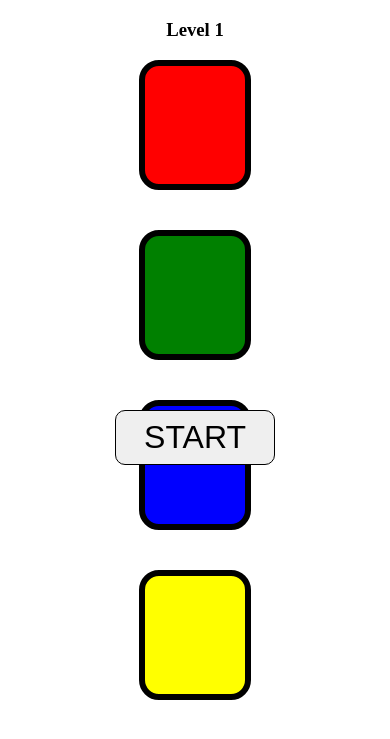
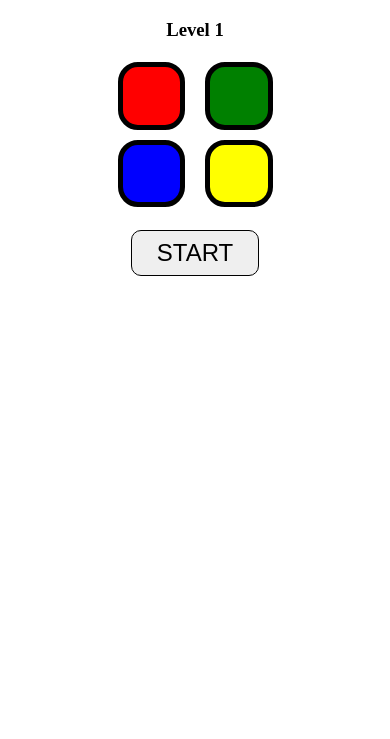
Before and after one commit to Abhirox12/Simon-game, a plain HTML site: page index.html in a window 390 px wide. Shown: the part 61-800 px from the top of the page. Drawn offline with Linux system fonts and the light colour scheme.

Commit message:
added responsiveness to the page

```diff
--- a/index.html
+++ b/index.html
@@ -1,19 +1,25 @@
 <!DOCTYPE html>
 <html lang="en">
+
 <head>
     <meta charset="UTF-8">
     <meta name="viewport" content="width=device-width, initial-scale=1.0">
     <title>Simon game</title>
     <link rel="stylesheet" href="simon.css">
 </head>
+
 <body>
     <h1>Simon Game</h1>
     <h3>Level 1</h3>
     <div class="boxes">
-        <button class="box red"></button>
-        <button class="box green"></button>
-        <button class="box blue"></button>
-        <button class="box yellow"></button>
+        <div class="row">
+            <button class="box red"></button>
+            <button class="box green"></button>
+        </div>
+        <div class="row">
+            <button class="box blue"></button>
+            <button class="box yellow"></button>
+        </div>
     </div>
     <div class="bt">
 
@@ -26,4 +32,5 @@
     </div>
     <script src="simon.js"></script>
 </body>
+
 </html>
--- a/simon.css
+++ b/simon.css
@@ -1,13 +1,23 @@
+body{
+    margin: 0px;
+}
 .boxes {
     width: 30%;
-    height: 300px;
+    height: clamp(150px,20vw,300px);
     margin-left: 35%;
     display: flex;
-    flex-wrap: wrap;
+    flex-direction: column;
     justify-content: center;
     align-items: center;
-    gap: 40px;
     /* border: 2px solid black; */
+    gap: 10px;
+}
+
+.row {
+    height: 45%;
+    gap: 20px;
+
+    display: flex;
 }
 
 h1,
@@ -16,9 +26,11 @@ h3 {
 }
 
 .box {
-    height: 130px;
-    width: 130px;
-    border: 6px solid black;
+    height: 100%;
+    aspect-ratio: 1 / 1;
+    /* height: 100px;
+    width: 100px; */
+    border: 5px solid black;
     border-radius: 20px;
 }
 
@@ -26,10 +38,12 @@ h3 {
     background-color: red;
 
 }
-.animation{
+
+.animation {
     animation: Animate 250ms linear 0ms 1 normal backwards;
 }
-.LosingAnimation{
+
+.LosingAnimation {
     animation: LosingAnimation 1000ms linear 0ms 1 normal backwards;
 }
 
@@ -44,67 +58,91 @@ h3 {
 .yellow {
     background-color: yellow
 }
-@keyframes Animate{
-    0%{
+
+@keyframes Animate {
+    0% {
         /* background-color: green; */
     }
-     20%{
+
+    20% {
         background-color: white;
-        border:6px solid purple;
+        border: 6px solid purple;
     }
-    80%{
+
+    80% {
         background-color: white;
-        border:6px solid green;
+        border: 6px solid green;
     }
-    100%{
+
+    100% {
         /* background-color: green; */
     }
 
 }
-@keyframes LosingAnimation{
-    0%{
+
+@keyframes LosingAnimation {
+    0% {
         background-color: white;
     }
-    16%{
+
+    16% {
         background-color: red;
     }
-    32%{
-        background-color: white ;
+
+    32% {
+        background-color: white;
     }
-    49%{
+
+    49% {
         background-color: red;
     }
-    63%{
+
+    63% {
         background-color: white;
     }
-    81%{
+
+    81% {
         background-color: red;
     }
-    100%{
+
+    100% {
         background-color: white;
     }
 }
 
-.bt
-{
+.bt {
     position: relative;
-    top:50px;
+    top: 20px;
     display: flex;
     justify-content: center;
 }
-.start{
-width: 10rem;
-font-size: 2rem;
-padding:0.5rem;
-border-radius: 10px;
-border: 1px solid black
+
+.start {
+    width: 8rem;
+    font-size: 1.5rem;
+    padding: 0.5rem;
+    border-radius: 10px;
+    border: 1px solid black
 }
-.result{
+
+.result {
     position: relative;
-    top:100px;
+    top: 50px;
     height: 100px;
-    width: 100vw;
+    width: 98vw;
+    /* margin-left:1vw; */
     font-size: 45px;
     color: rgb(85, 0, 82);
     text-align: center;
 }
+/* responsive */
+@media (max-width:280px){
+h1{
+    font-size: 1.5em;
+}
+.start{
+    width:6rem;
+    font-size: 1rem;
+    font-weight: 600;
+}
+}
--- a/simon.js
+++ b/simon.js
@@ -92,7 +92,7 @@ function inp() {
     }
 
     if (storeArr.length === arr.length) {
-        result.innerText = `congratultions you won level ${level}`
+        result.innerText = `congratulations you won level ${level}`
         level += 1;
         score += 1;
         h3.innerText = `Level ${level}`;
```
